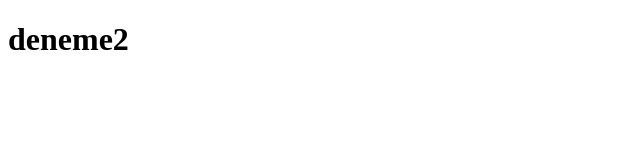
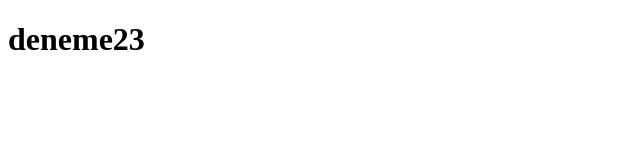
Before and after one commit to beratavseren/deneme3, a plain HTML site: page index.html in a window 1280 px wide. Shown: the full height of the page, 0-640 px from the left. Drawn offline with Linux system fonts and the light colour scheme.

Commit message:
d donmmçh2

```diff
--- a/index.html
+++ b/index.html
@@ -5,6 +5,6 @@
     <title>Title</title>
 </head>
 <body>
-    <h1>deneme2</h1>
+    <h1>deneme23</h1>
 </body>
 </html>
```
